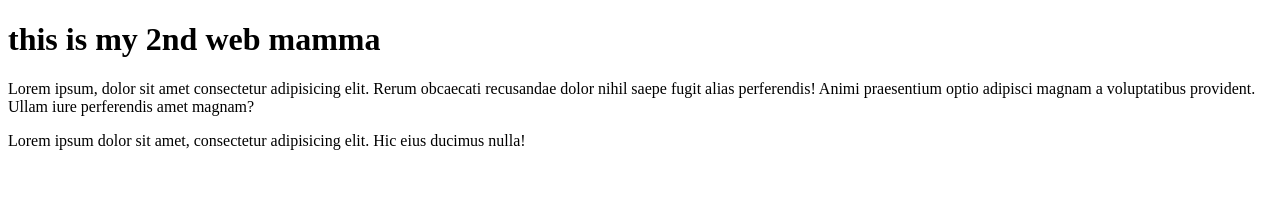
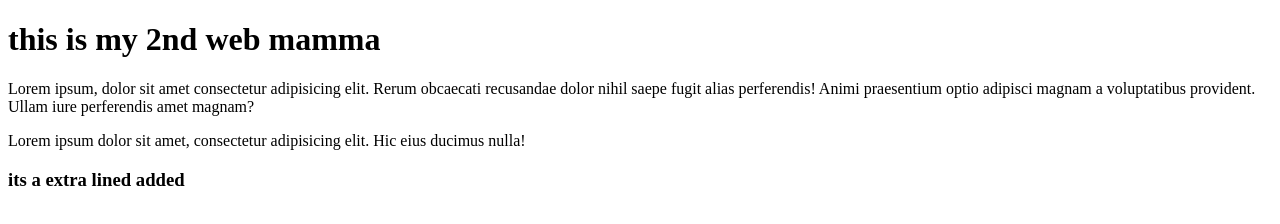
Before and after one commit to islammunir24/my-2nd-web, a plain HTML site: page index.html in a window 1280 px wide. Drawn offline with Linux system fonts and the light colour scheme.

Commit message:
just added a extra lined H3

```diff
--- a/index.html
+++ b/index.html
@@ -13,5 +13,7 @@
          Ullam iure perferendis amet magnam?</p>
 
     <p> Lorem ipsum dolor sit amet, consectetur adipisicing elit. Hic eius ducimus nulla!</p>
+
+    <h3>its a extra lined added</h3>
 </body>
 </html>
```
